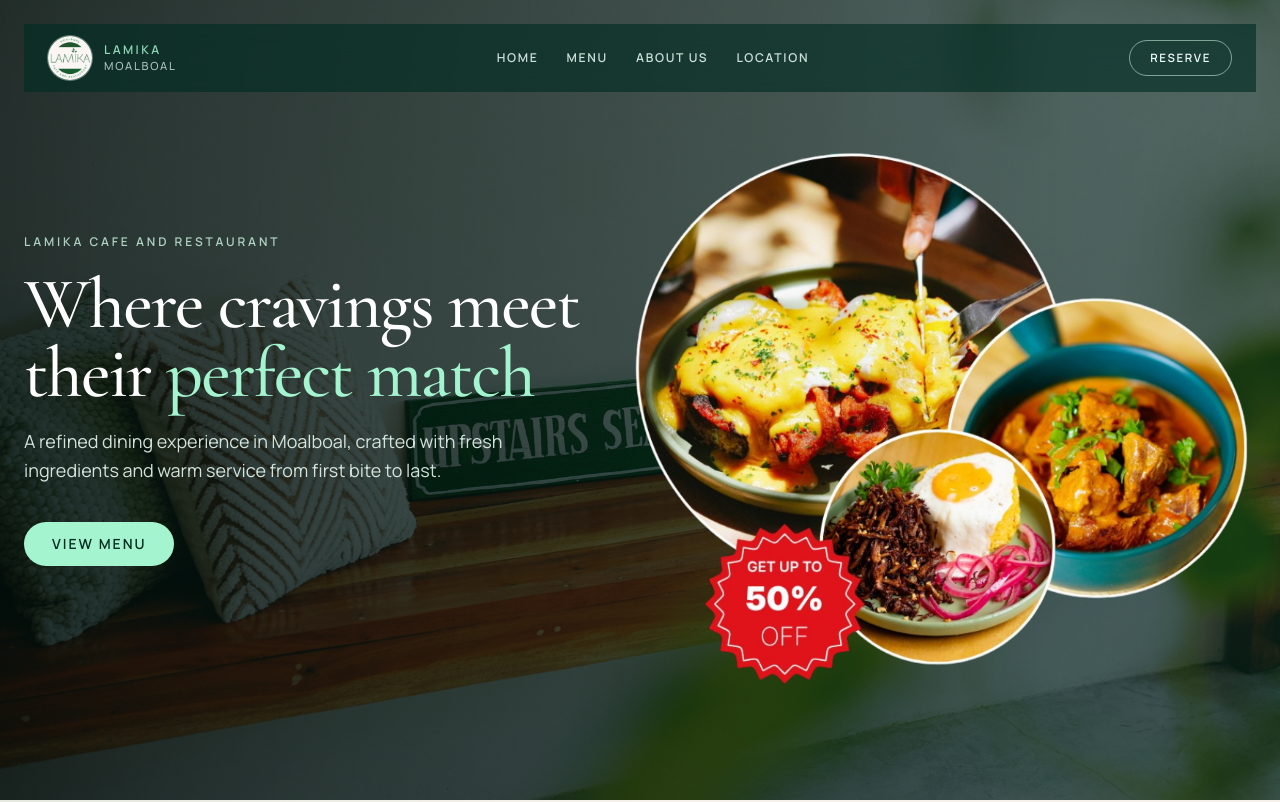
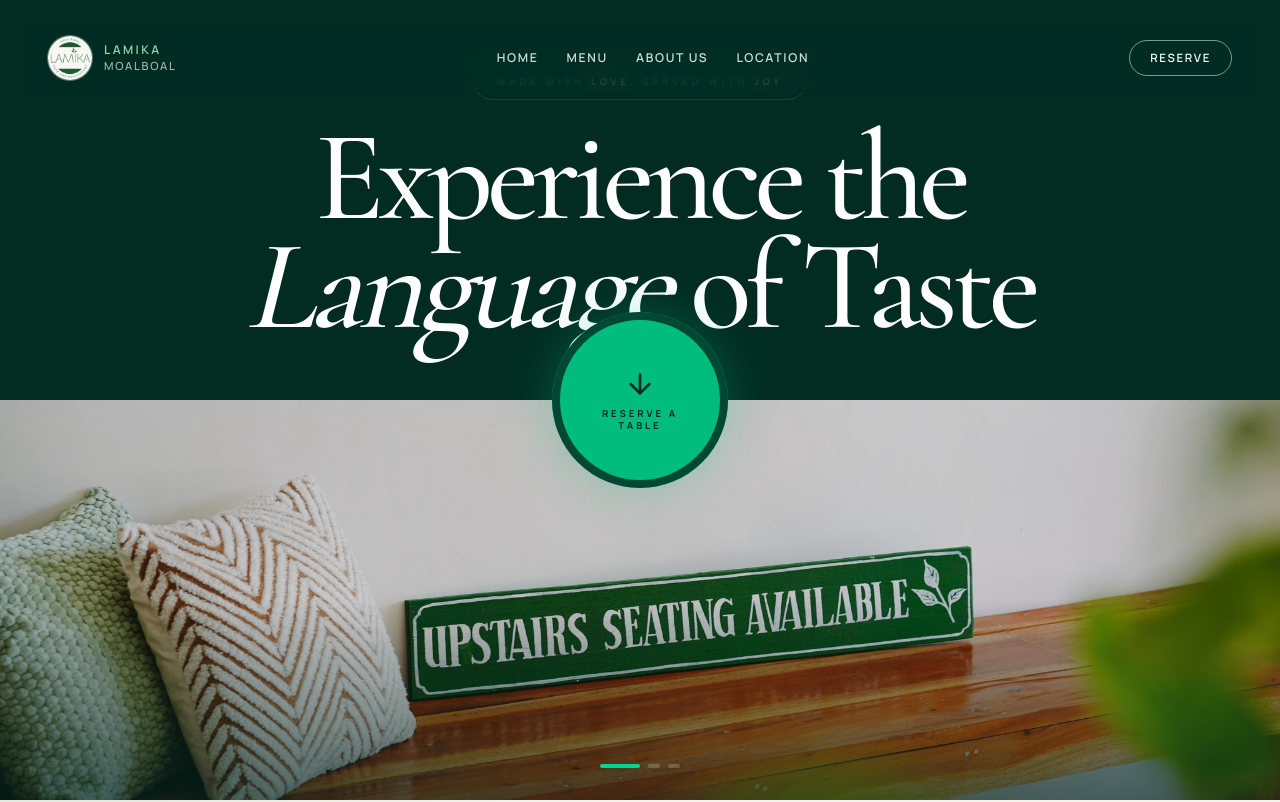
Before and after one commit to princeprog/lamika-moalboal, a Next.js app: page / in a window 1280 px wide. Shown: the top 802 px of the page. Built offline with nearby package versions, Linux system fonts and the light colour scheme.

Commit message:
Update Home.tsx

```diff
--- a/components/sections/Home.tsx
+++ b/components/sections/Home.tsx
@@ -2,6 +2,8 @@
 
 import Image from 'next/image';
 import { Cormorant_Garamond, Manrope } from 'next/font/google';
+import { ArrowDown } from 'lucide-react';
+import { motion } from 'motion/react';
 
 const headlineFont = Cormorant_Garamond({
     subsets: ['latin'],
@@ -15,51 +17,74 @@ const bodyFont = Manrope({
 
 export default function Home() {
     return (
-        <section id="home" className={`${bodyFont.className} relative isolate min-h-screen`}>
-            <Image
-                src="/lamika-bg.jpg"
-                alt="Lamika dining space"
-                fill
-                priority
-                className="object-cover"
-            />
+        <section
+            id="home"
+            className={`${bodyFont.className} relative isolate h-screen w-full bg-[#022c22] overflow-hidden flex flex-col`}
+        >
 
-            <div className="absolute inset-0 bg-emerald-950/56" />
-            <div className="absolute inset-0 bg-gradient-to-r from-black/56 via-black/36 to-black/12" />
+            {/* --- Top Part: The Typographic Stage (Exactly 50%) --- */}
+            <div className="relative h-1/2 w-full flex flex-col items-center justify-center p-6 text-center z-10">
 
-            <div className="relative z-10 mx-auto flex min-h-[calc(100svh-4.5rem)] max-h-screen max-w-7xl items-center gap-10 px-6 py-16 lg:grid-cols-[1.05fr_0.95fr] lg:py-24">
-                <div className="max-w-2xl">
-                    <p className="text-xs font-semibold uppercase tracking-[0.24em] text-emerald-100/80">
-                        Lamika Cafe and Restaurant
-                    </p>
+                <motion.div
+                    initial={{ opacity: 0, scale: 0.9 }}
+                    animate={{ opacity: 1, scale: 1 }}
+                    className="mb-6 px-6 py-2 rounded-full border border-emerald-400/20 bg-emerald-950/50 backdrop-blur-md"
+                >
+                    <span className="text-[0.6rem] font-black uppercase tracking-[0.4em] text-emerald-400">
+                        Made with <span className="text-white">Love</span>, Served with <span className="text-white">Joy</span>
+                    </span>
+                </motion.div>
 
-                    <h1 className={`${headlineFont.className} mt-5 text-5xl leading-[0.95] tracking-tight text-white sm:text-6xl lg:text-7xl`}>
-                        Where cravings meet their
-                        <span className="text-emerald-200"> perfect match</span>
-                    </h1>
+                <div className="max-w-5xl">
+                    <motion.h1
+                        initial={{ opacity: 0, y: 30 }}
+                        animate={{ opacity: 1, y: 0 }}
+                        transition={{ duration: 1, ease: [0.16, 1, 0.3, 1] }}
+                        className={`${headlineFont.className} text-3xl md:text-[7rem] lg:text-[10vw] leading-[0.85] tracking-tighter text-white`}
+                    >
+                        Experience the <br />
+                        <span className="italic">Language</span> of Taste
+                    </motion.h1>
+                </div>
+            </div>
 
-                    <p className="mt-5 max-w-xl text-base leading-relaxed text-emerald-50/88 sm:text-lg">
-                        A refined dining experience in Moalboal, crafted with fresh ingredients and warm service from
-                        first bite to last.
-                    </p>
+            {/* --- The Overlap Action: Circular Button (Perfectly Centered) --- */}
+            <div className="absolute top-1/2 left-1/2 -translate-x-1/2 -translate-y-1/2 z-30">
+                <motion.a
+                    href="#reservation"
+                    initial={{ scale: 0.5, opacity: 0 }}
+                    animate={{ scale: 1, opacity: 1 }}
+                    whileHover={{ scale: 1.1, rotate: 5 }}
+                    transition={{ type: 'spring', stiffness: 200, delay: 0.5 }}
+                    className="relative w-24 h-24 md:w-44 md:h-44 rounded-full bg-emerald-500 text-[#022c22] shadow-[0_0_50px_rgba(16,185,129,0.3)] flex flex-col items-center justify-center gap-1 md:gap-2 group transition-shadow hover:shadow-emerald-400/50"
+                >
+                    <div className="absolute inset-0 rounded-full border-[4px] md:border-[8px] border-[#022c22] opacity-80" />
+                    <ArrowDown className="w-4 h-4 md:w-8 md:h-8 group-hover:translate-y-2 transition-transform duration-500" />
+                    <span className="text-[0.45rem] md:text-[0.6rem] font-black uppercase tracking-[0.2em] md:tracking-[0.3em] text-center px-4 md:px-6 leading-tight">
+                        RESERVE A <br /> TABLE
+                    </span>
+                </motion.a>
+            </div>
 
-                    <div className="mt-9 flex flex-col gap-3 sm:flex-row">
-                        <a
-                            href="#menu"
-                            className="inline-flex items-center justify-center rounded-full bg-emerald-200 px-7 py-3 text-sm font-semibold uppercase tracking-[0.14em] text-emerald-950 transition-colors duration-200 hover:bg-emerald-100"
-                        >
-                            View Menu
-                        </a>
-                    </div>
-                </div>
+            {/* --- Bottom Part: The Immersive Reveal (Exactly 50%) --- */}
+            <div className="relative h-1/2 w-full z-0 overflow-hidden">
+                <Image
+                    src="/lamika-bg.jpg"
+                    alt="Lamika restaurant interior"
+                    fill
+                    priority
+                    className="object-cover"
+                />
 
-                <div className='relative w-full h-[38rem] mt-10'>
-                    <Image
-                        src="/landing-image.png"
-                        alt="Lamika featured dish"
-                        fill
-                        className='object-contain'
-                    />
+                {/* Subtle Overlays for depth */}
+                <div className="absolute inset-0 bg-gradient-to-t from-[#022c22] via-transparent to-transparent opacity-60" />
+                <div className="absolute inset-0 bg-black/10" />
+
+                {/* Visual anchor dots */}
+                <div className="absolute bottom-8 left-1/2 -translate-x-1/2 flex gap-2">
+                    <div className="h-1 w-10 rounded-full bg-emerald-400" />
+                    <div className="h-1 w-3 rounded-full bg-white/20" />
+                    <div className="h-1 w-3 rounded-full bg-white/20" />
                 </div>
             </div>
         </section>
```
